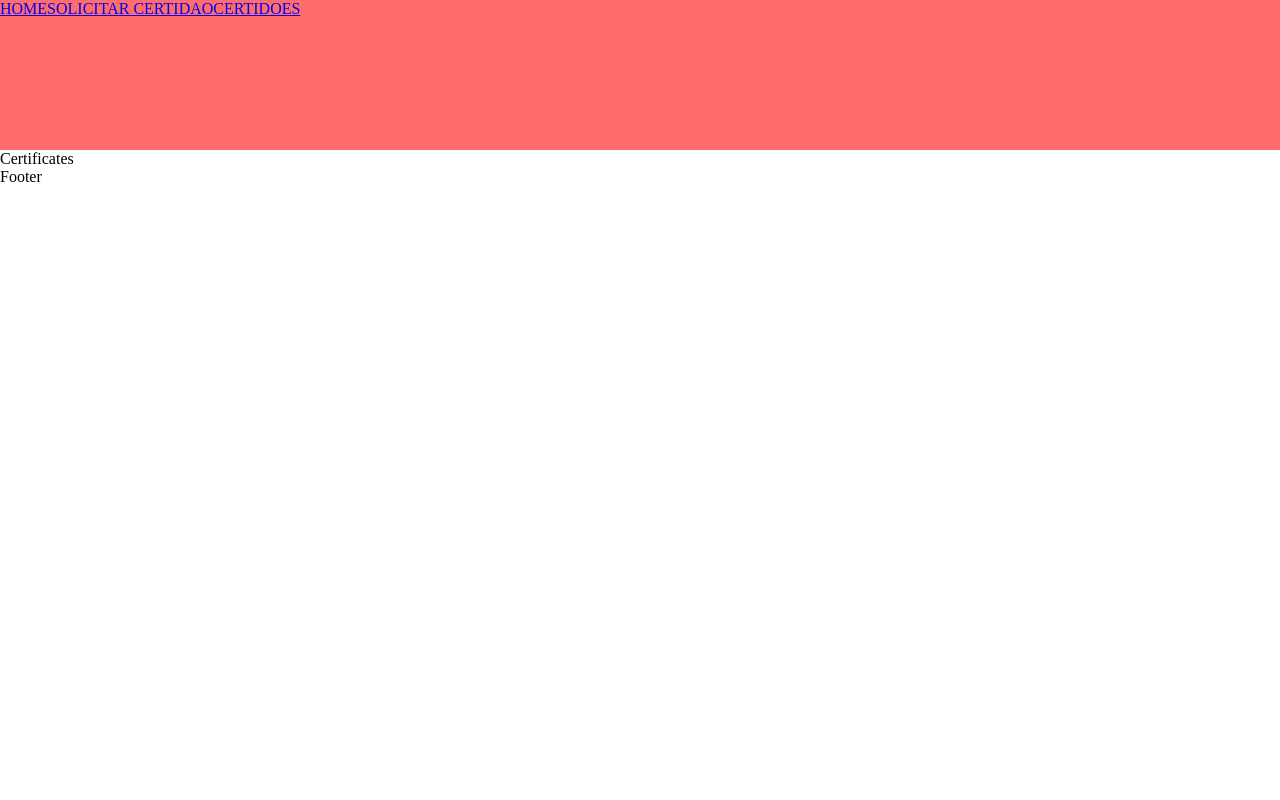
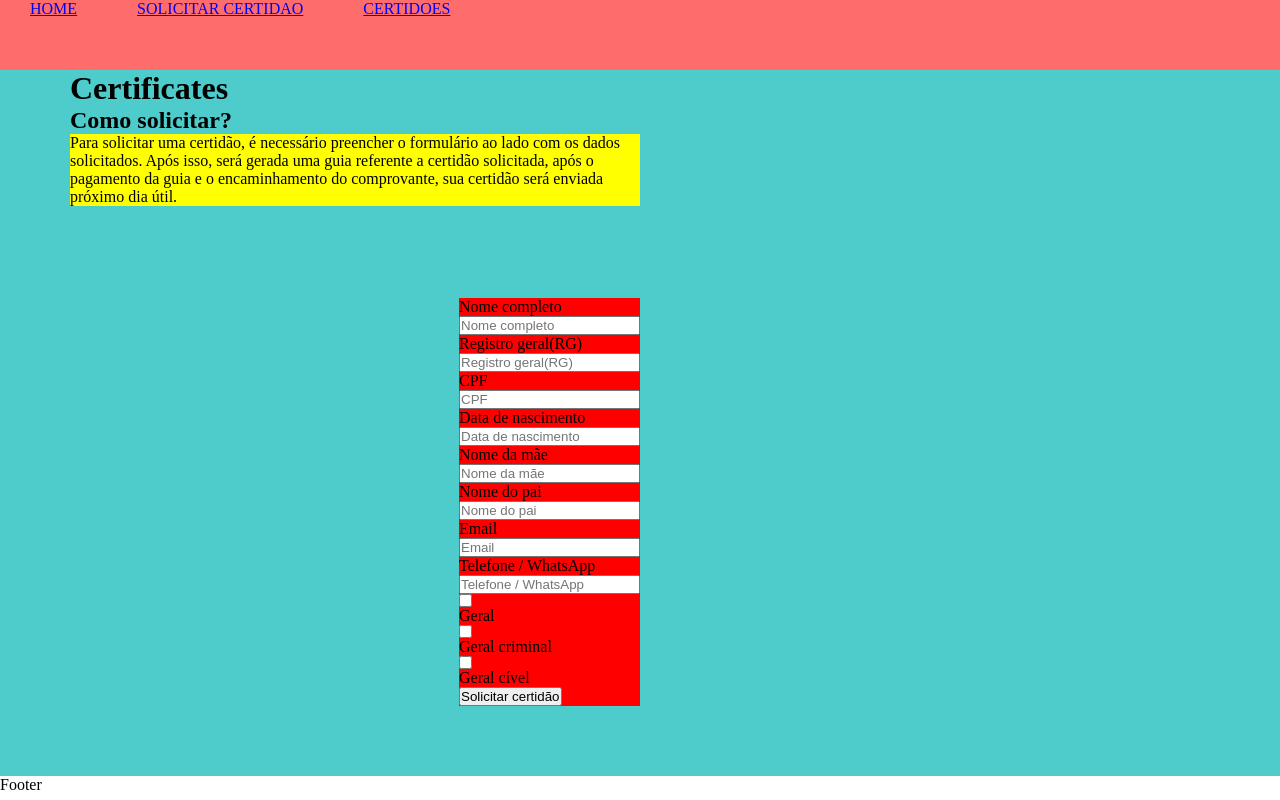
Before and after one commit to GabrielGrozz/cart, a React (Vite) app: page /solicitarcertidao in a window 1280 px wide. Built offline with nearby package versions, Linux system fonts and the light colour scheme.

Commit message:
add content

```diff
--- a/src/App.css
+++ b/src/App.css
@@ -1,8 +1,43 @@
+.header{
+  position: fixed;
+  width: 100%;
+  height: 70px;
+  background-color: rgb(255, 108, 108);
+}
+
+.nav-btn{
+  margin: 30px;
+}
+
+.home-container{
+  padding-top: 70px;
+}
+
+.certificate-container{
+  padding: 70px;
+  background-color: rgb(78, 204, 204);
+}
+
+.certificate-types-container{
+  padding-top: 70px;
+}
+
+.how-request-container{
+  display: flex;
+  flex-direction: column;
+}
+
+.how-request{
+  background-color: yellow;
+ max-width: 50%;
+}
 
 .form-container{
+  max-width: 50%;
   display: flex;
   justify-content: flex-end;
   align-items: end;
+  height: 500px;
 }
 .certificate-form{
   background-color: red;
@@ -11,8 +46,3 @@
   width: 100%;
   align-items: flex-start;
 }
-
-.header{
-  height: 150px;
-  background-color: rgb(255, 108, 108);
-}
--- a/src/components/CertificateForm.jsx
+++ b/src/components/CertificateForm.jsx
@@ -3,7 +3,7 @@ import React from "react";
 const CertificateForm = () => {
   return (
     <>
-      <div className="form-container">
+      <div className="form">
         <form action="" className="certificate-form">
           <label htmlFor="fiel_name">Nome completo</label>
           <input type="text" name="name" id="fiel_name" placeholder="Nome completo"/>
--- a/src/components/Header.jsx
+++ b/src/components/Header.jsx
@@ -5,9 +5,9 @@ const Header = () => {
   return(
     <div className="header">
     <nav>
-      <Link to={"/"}>HOME</Link>
-      <Link to={"solicitarcertidao"}>SOLICITAR CERTIDAO</Link>
-      <Link to={"certidoes"}>CERTIDOES</Link>
+      <Link className="nav-btn" to={"/"}>HOME</Link>
+      <Link className="nav-btn" to={"solicitarcertidao"}>SOLICITAR CERTIDAO</Link>
+      <Link className="nav-btn" to={"certidoes"}>CERTIDOES</Link>
     </nav>
   </div>
   );
--- a/src/routes/CertificateTypes.jsx
+++ b/src/routes/CertificateTypes.jsx
@@ -1,9 +1,37 @@
-import React from 'react'
+import React from "react";
 
 const CertificateTypes = () => {
   return (
-    <div>CertificateTypes</div>
-  )
-}
+    <div className="certificate-types-container">
+      <h1>Nossas certidões</h1>
+      <div className="certificate-container">
+        <h2 className="certificate-name">Certidão geral</h2>
+        <p className="certificate-content">
+          A nossa certidão geral possui o valor de R$42,95. Ela abrange as Varas
+          Cíveis, Vara da Fazenda Pública, Juizados Especiais Cíveis e Fazenda
+          Pública, Varas Criminais Criminais e e Juizado Juizado de Violência
+          Doméstica
+        </p>
+      </div>
+      <div className="certificate-container">
+        <h2 className="certificate-name">Certidão geral cível</h2>
+        <p className="certificate-content">
+          Nossa certidão geral civel possui o valor de R$42,95. Ela abrange as
+          Varas Cíveis, Ações de interdição e Tutela, Vara da Fazenda Pública,
+          Julzados Especiais Cíveis e da Fazenda Pública
+        </p>
+      </div>
+      <div className="certificate-container">
+        <h2 className="certificate-name">Certidão geral criminal</h2>
+        <p className="certificate-content">
+          Nossa certidão geral criminal possui o valor de R$85,90. Ela abrange
+          as ações com sentença transitada em julgado e/ou condenações nas Varas
+          Criminais, Juizados Especiais Criminais e Execuções de Pena em
+          andamento
+        </p>
+      </div>
+    </div>
+  );
+};
 
-export default CertificateTypes
+export default CertificateTypes;
--- a/src/routes/Certificates.jsx
+++ b/src/routes/Certificates.jsx
@@ -1,9 +1,24 @@
-import React from 'react'
+import React from "react";
+import CertificateForm from "../components/CertificateForm";
 
 const Certificates = () => {
   return (
-    <div>Certificates</div>
-  )
-}
+    <div className="certificate-container">
+      <h1>Certificates</h1>
 
-export default Certificates
+      <h2>Como solicitar?</h2>
+      <p className="how-request">
+        Para solicitar uma certidão, é necessário preencher o
+        formulário ao lado com os dados solicitados. Após isso, será gerada uma
+        guia referente a certidão solicitada, após o pagamento da guia e o
+        encaminhamento do comprovante, sua certidão será enviada próximo dia
+        útil.
+      </p>
+      <div className="form-container">
+        <CertificateForm />
+      </div>
+    </div>
+  );
+};
+
+export default Certificates;
--- a/src/routes/Home.jsx
+++ b/src/routes/Home.jsx
@@ -1,9 +1,42 @@
-import React from 'react'
+import React from "react";
 
 const Home = () => {
   return (
-    <div>Home</div>
-  )
-}
+    <div className="home-container">
+      <div className="title">
+        <h1>CARTÓRIO DISTRIBUIDOR DE CASCAVEL- PARANÁ</h1>
+      </div>
+      <div className="request-container">
+        <h2 className="request-title">Solicitação de certidão</h2>
+        <p className="request-content ">
+          Você pode tanto estar solicitando uma certidão tanto pessoalmente
+          quanto pelo nosso WhatsApp, e-mail e site, basta acessar a área
+          solicitar certidão ou clicar no botão ao lado.
+        </p>
+        <div className="request-btn-container">
+          <button className="request-btn">solicitar certidão</button>
+        </div>
+      </div>
+      <div className="location-container">
+        <h2 className="location-title">Localização</h2>
+        <p className="location-content">
+          Estamos localizados anexo ao Fórum de Cascavel - Paraná
+        </p>
+        <iframe
+          src="https://www.google.com/maps/embed?pb=!1m18!1m12!1m3!1d3616.894876395984!2d-53.490105489994896!3d-24.969691014744008!2m3!1f0!2f0!3f0!3m2!1i1024!2i768!4f13.1!3m3!1m2!1s0x94f3d6a6b7ffff7b%3A0x2332c7bb5a0797c4!2sOf%C3%ADcio%20Distribuidor%20Partidor%20Aval%20Deposit%20Publ%20CSC!5e0!3m2!1spt-BR!2sbr!4v1722555756458!5m2!1spt-BR!2sbr"
+          width="250"
+          height="250"
+          allowfullscreen=""
+          loading="lazy"
+          referrerpolicy="no-referrer-when-downgrade"
+        ></iframe>
+        <p className="location-info">
+          Avenida Tancredo Neves, 2320
+        </p>
+        <p>1º Andar</p>
+      </div>
+    </div>
+  );
+};
 
-export default Home
+export default Home;
```
